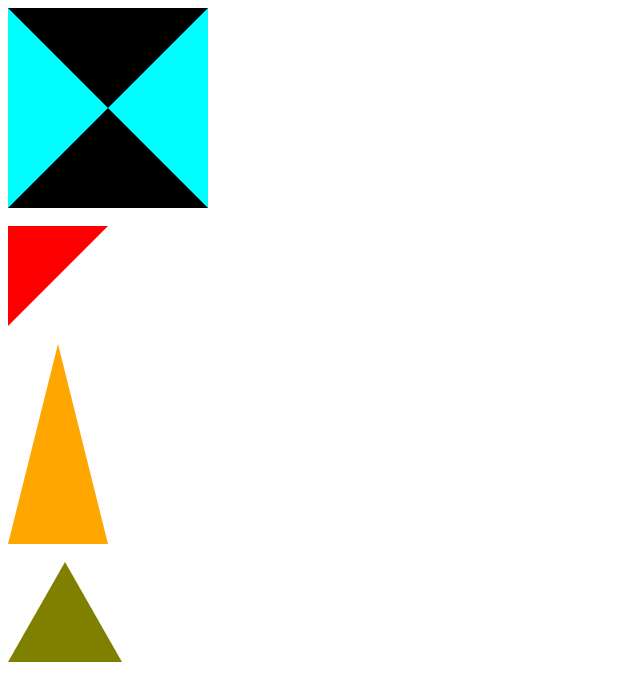
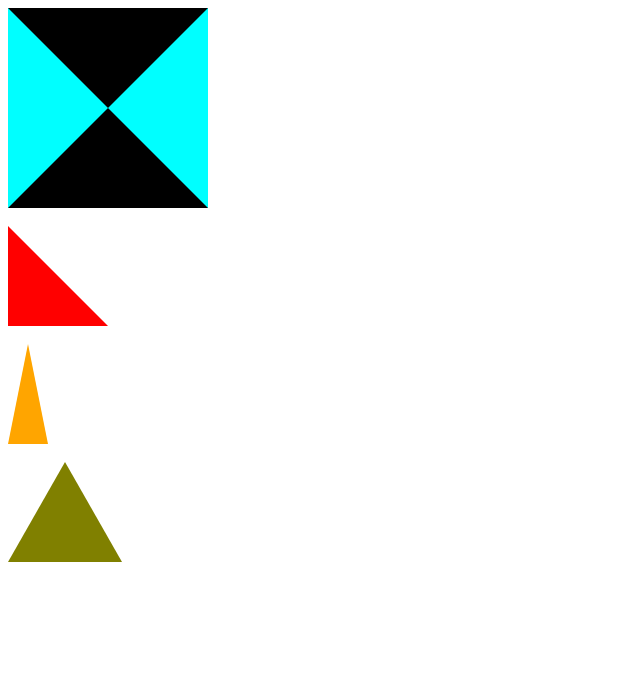
Before and after one commit to znxkznxk1030/css-factory, a plain HTML site: page css-battle/triangle.html in a window 1280 px wide. Shown: the whole page, without its empty margins (0-640 px from the left). Drawn offline with Linux system fonts and the light colour scheme.

Commit message:
add right triangle

```diff
--- a/css-battle/triangle.html
+++ b/css-battle/triangle.html
@@ -21,18 +21,17 @@
         width: 0px;
         height: 0px;
         background-color: transparent;
-        border-top: 100px solid red;
         border-right: 100px solid transparent;
         border-left: 0px;
-        border-bottom: 0px;
+        border-bottom: 100px solid red;
       }
 
       .isosceles-triangle {
         width: 0px;
         height: 0px;
-        border-right: 50px solid transparent;
-        border-left: 50px solid transparent;
-        border-bottom: 200px solid orange;
+        border-right: 20px solid transparent;
+        border-left: 20px solid transparent;
+        border-bottom: 100px solid orange;
       }
 
 
```
